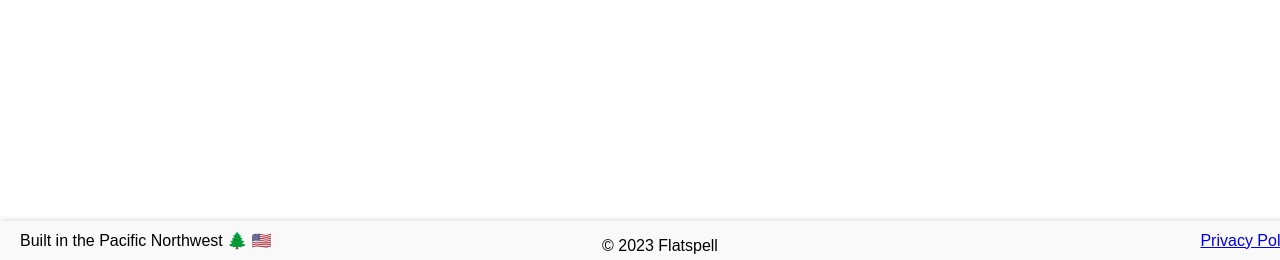
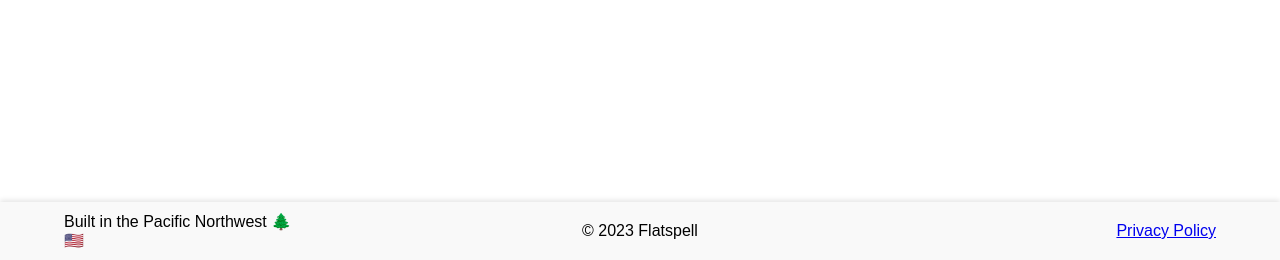
Before and after one commit to flatspell/community, a Flask app: page /community in a window 1280 px wide. Shown: the part 540-800 px from the top of the page. Run offline with Flask 3, Linux system fonts and the light colour scheme.

Commit message:
footer work

```diff
--- a/map-app/static/css/footer.css
+++ b/map-app/static/css/footer.css
@@ -3,11 +3,36 @@ footer {
   bottom: 0;
   left: 0;
   width: 100%;
+  display: inline;
+  align-items: center;
+  background-color: #f9f9f9;
+  padding-top: 0px;
+  padding-left: 0px;
+  box-shadow: 0px -2px 5px rgba(0, 0, 0, 0.1);
+  z-index: 9999;
+}
+
+.footer-wrapper {
+  position: static;
+  bottom: 0;
+  left: 0;
+  width: 90%;
   display: flex;
   justify-content: space-between;
   align-items: center;
   background-color: #f9f9f9;
-  padding: 10px 20px;
-  box-shadow: 0px -2px 5px rgba(0, 0, 0, 0.1);
-  z-index: 9999;
+  padding-top: 10px;
+  padding-bottom: 10px;
+  padding-left: 5%;
 }
+
+.footer-content-box {
+  position: static;
+  bottom: 0;
+  left: 0;
+  width: 250px;
+  display: flex;
+  justify-content: center;
+  align-items: center;
+  background-color: #f9f9f9;
+}
--- a/map-app/templates/base.html
+++ b/map-app/templates/base.html
@@ -28,9 +28,13 @@
       {% block content %}{% endblock %}
     </div>
     <footer>
-      <div class="text-block-4">Built in the Pacific Northwest 🌲 🇺🇸</div>
-      <div class="text-block-3">© 2023 Flatspell</div>
-      <a href="/privacy-policy" target="_blank" class="link">Privacy Policy</a>
+      <div class="footer-wrapper">
+        <div class="footer-content-box">Built in the Pacific Northwest 🌲 🇺🇸</div>
+        <div class="footer-content-box">© 2023 Flatspell</div>
+        <div class="footer-content-box">
+          <a href="/privacy-policy" target="_blank" class="link">Privacy Policy</a>
+        </div>
+      </div>
     </footer>
 
   </body>
```
